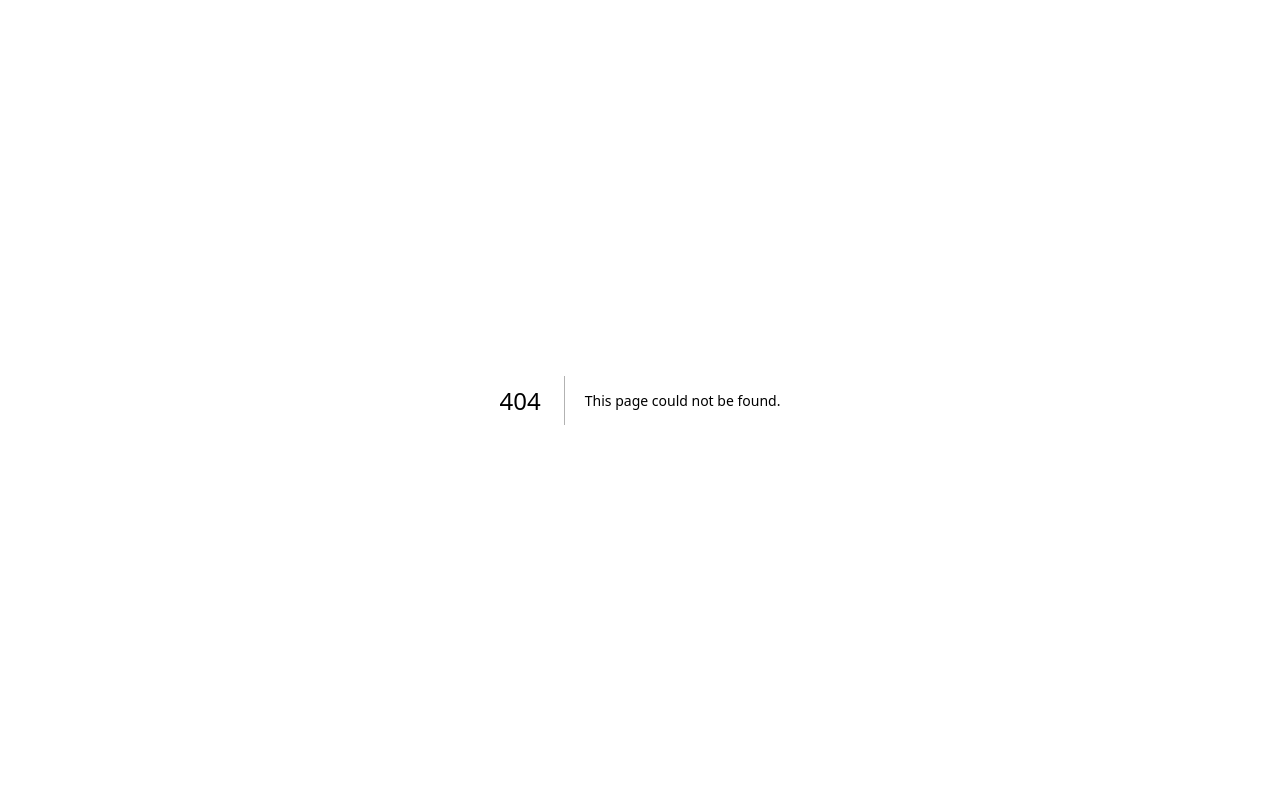
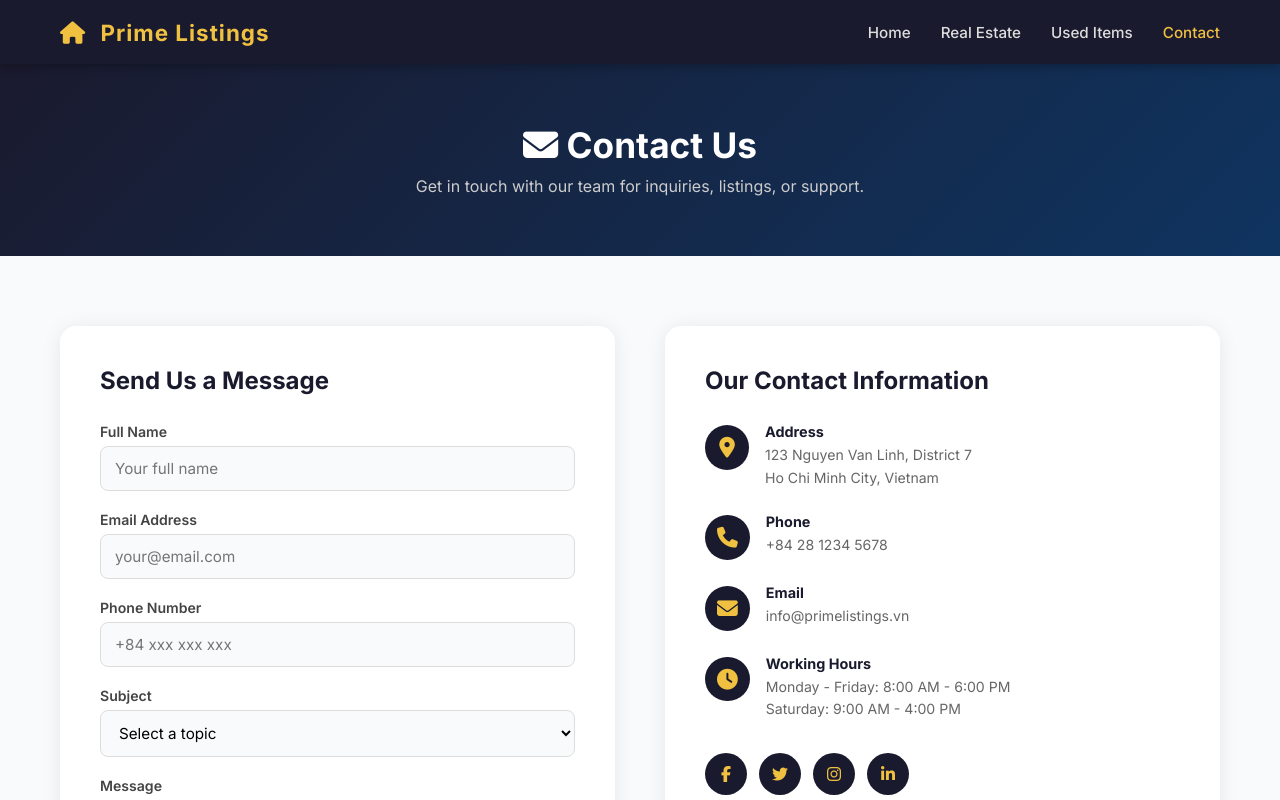
Before and after one commit to dphung88/real-estate-marketplace, a Next.js app: page /contact in a window 1280 px wide. Before the commit this address had no page. Shown: the top 800 px of the page. Built offline with nearby package versions, Linux system fonts and the light colour scheme.

Commit message:
Add app/contact/page.js

```diff
--- /dev/null
+++ b/app/contact/page.js
@@ -0,0 +1,108 @@
+import Navbar from '../components/Navbar';
+import Footer from '../components/Footer';
+
+export const metadata = {
+  title: 'Contact Us - Prime Listings',
+};
+
+export default function ContactPage() {
+  return (
+    <>
+      <Navbar />
+
+      {/* PAGE HEADER */}
+      <section className="page-header">
+        <div className="container">
+          <h1><i className="fa-solid fa-envelope"></i> Contact Us</h1>
+          <p>Get in touch with our team for inquiries, listings, or support.</p>
+        </div>
+      </section>
+
+      {/* CONTACT SECTION */}
+      <section className="section">
+        <div className="container">
+          <div className="contact-wrapper">
+
+            {/* FORM */}
+            <div className="contact-form-box">
+              <h2>Send Us a Message</h2>
+              <form className="contact-form" action="#" method="POST">
+                <div className="form-group">
+                  <label htmlFor="name">Full Name</label>
+                  <input type="text" id="name" name="name" placeholder="Your full name" required />
+                </div>
+                <div className="form-group">
+                  <label htmlFor="email">Email Address</label>
+                  <input type="email" id="email" name="email" placeholder="your@email.com" required />
+                </div>
+                <div className="form-group">
+                  <label htmlFor="phone">Phone Number</label>
+                  <input type="tel" id="phone" name="phone" placeholder="+84 xxx xxx xxx" />
+                </div>
+                <div className="form-group">
+                  <label htmlFor="subject">Subject</label>
+                  <select id="subject" name="subject">
+                    <option value="">Select a topic</option>
+                    <option value="real-estate">Real Estate Inquiry</option>
+                    <option value="used-items">Used Item Inquiry</option>
+                    <option value="list-property">List My Property</option>
+                    <option value="other">Other</option>
+                  </select>
+                </div>
+                <div className="form-group">
+                  <label htmlFor="message">Message</label>
+                  <textarea id="message" name="message" placeholder="Write your message here..." />
+                </div>
+                <button type="submit" className="btn-submit">Send Message</button>
+              </form>
+            </div>
+
+            {/* CONTACT INFO */}
+            <div className="contact-info-box">
+              <h2>Our Contact Information</h2>
+              <div className="contact-info-list">
+                <div className="contact-info-item">
+                  <i className="fa-solid fa-location-dot"></i>
+                  <div>
+                    <strong>Address</strong>
+                    <p>123 Nguyen Van Linh, District 7<br />Ho Chi Minh City, Vietnam</p>
+                  </div>
+                </div>
+                <div className="contact-info-item">
+                  <i className="fa-solid fa-phone"></i>
+                  <div>
+                    <strong>Phone</strong>
+                    <p>+84 28 1234 5678</p>
+                  </div>
+                </div>
+                <div className="contact-info-item">
+                  <i className="fa-solid fa-envelope"></i>
+                  <div>
+                    <strong>Email</strong>
+                    <p>info@primelistings.vn</p>
+                  </div>
+                </div>
+                <div className="contact-info-item">
+                  <i className="fa-solid fa-clock"></i>
+                  <div>
+                    <strong>Working Hours</strong>
+                    <p>Monday - Friday: 8:00 AM - 6:00 PM<br />Saturday: 9:00 AM - 4:00 PM</p>
+                  </div>
+                </div>
+              </div>
+              <div className="social-links">
+                <a href="#" className="social-btn" aria-label="Facebook"><i className="fab fa-facebook-f"></i></a>
+                <a href="#" className="social-btn" aria-label="Twitter"><i className="fab fa-twitter"></i></a>
+                <a href="#" className="social-btn" aria-label="Instagram"><i className="fab fa-instagram"></i></a>
+                <a href="#" className="social-btn" aria-label="LinkedIn"><i className="fab fa-linkedin-in"></i></a>
+              </div>
+            </div>
+
+          </div>
+        </div>
+      </section>
+
+      <Footer />
+    </>
+  );
+}
```
